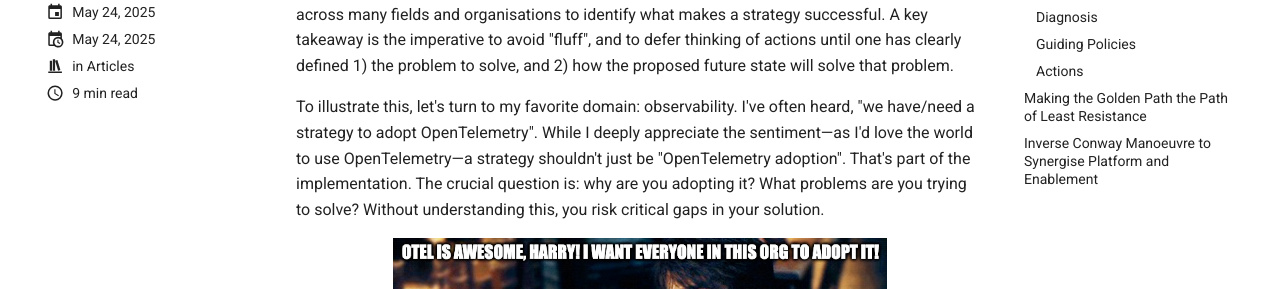
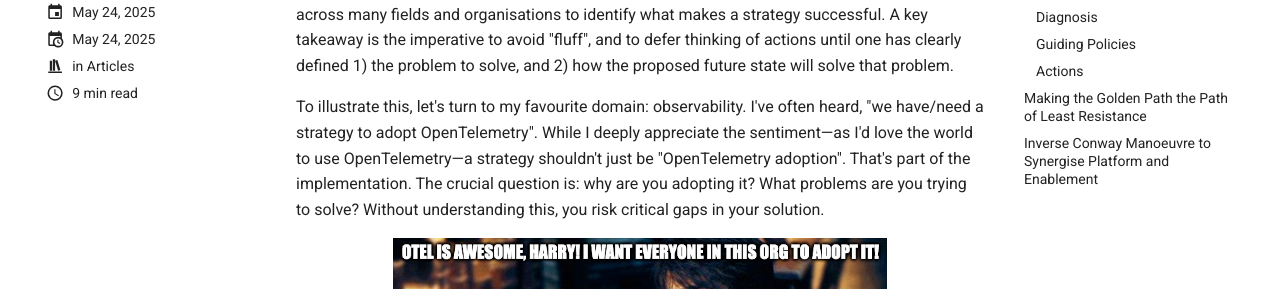
Before and after one commit to danielgblanco/danielgblanco.github.io, an MkDocs documentation site: the page built from docs/blog/posts/platforms_are_for_engineers.md, in a window 1280 px wide and 900 px high, scrolled down 1216 px. Shown: the part 163-452 px from the top of the window. Built offline with MkDocs 1.6.1 and Material for MkDocs 9.7.7, drawn with Linux system fonts in a browser that asks for light colours; some of the changed text lies outside the part shown.

Commit message:
Final version

```diff
--- a/docs/blog/posts/platforms_are_for_engineers.md
+++ b/docs/blog/posts/platforms_are_for_engineers.md
@@ -60,7 +61,7 @@ identify what makes a strategy successful. A key takeaway is the imperative to a
 of actions until one has clearly defined 1) the problem to solve, and 2) how the proposed future state will solve
 that problem.
 
-To illustrate this, let's turn to my favorite domain: observability. I've often heard, "we have/need a strategy to
+To illustrate this, let's turn to my favourite domain: observability. I've often heard, "we have/need a strategy to
 adopt OpenTelemetry". While I deeply appreciate the sentiment—as I'd love the world to use OpenTelemetry—a strategy
 shouldn't just be "OpenTelemetry adoption". That's part of the implementation. The crucial question is: why are you
 adopting it? What problems are you trying to solve? Without understanding this, you risk critical gaps in your
```
Also changed, not shown: other parts of docs/blog/posts/platforms_are_for_engineers.md (+3 -2 lines).
